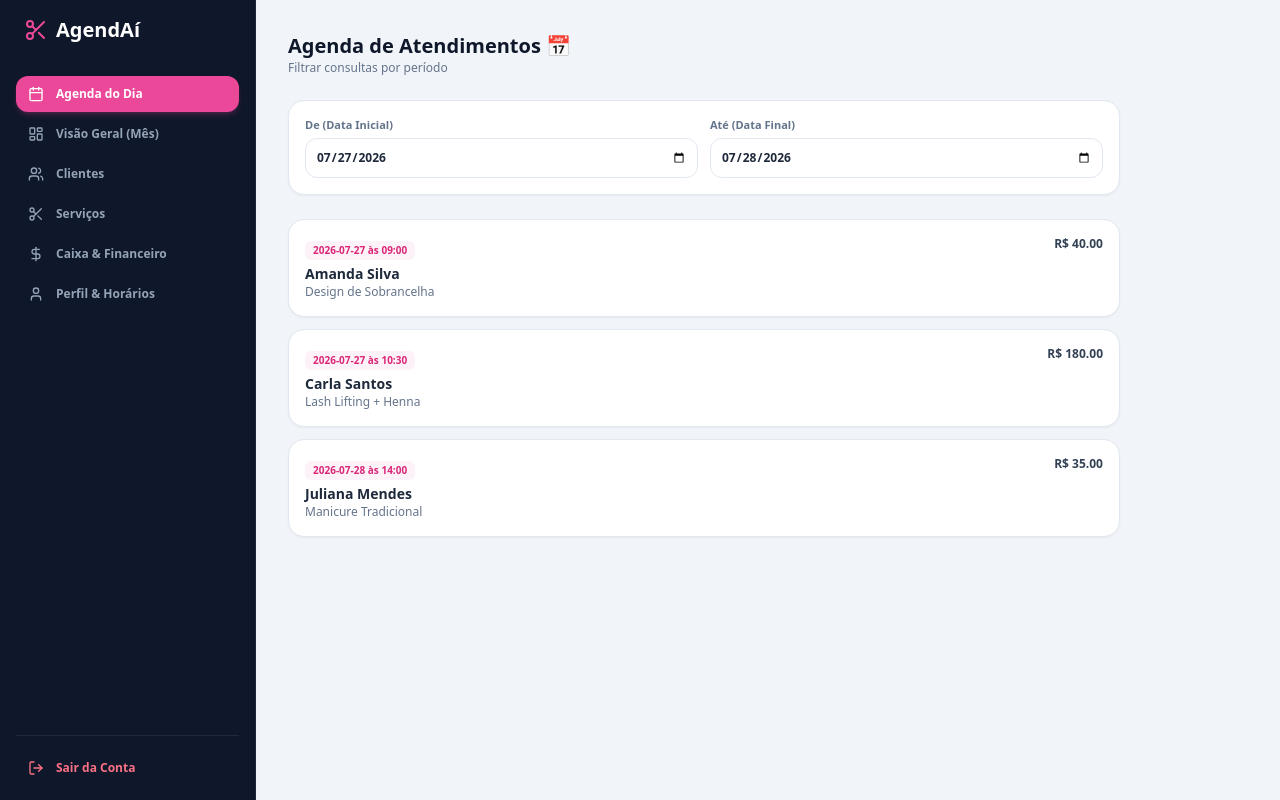
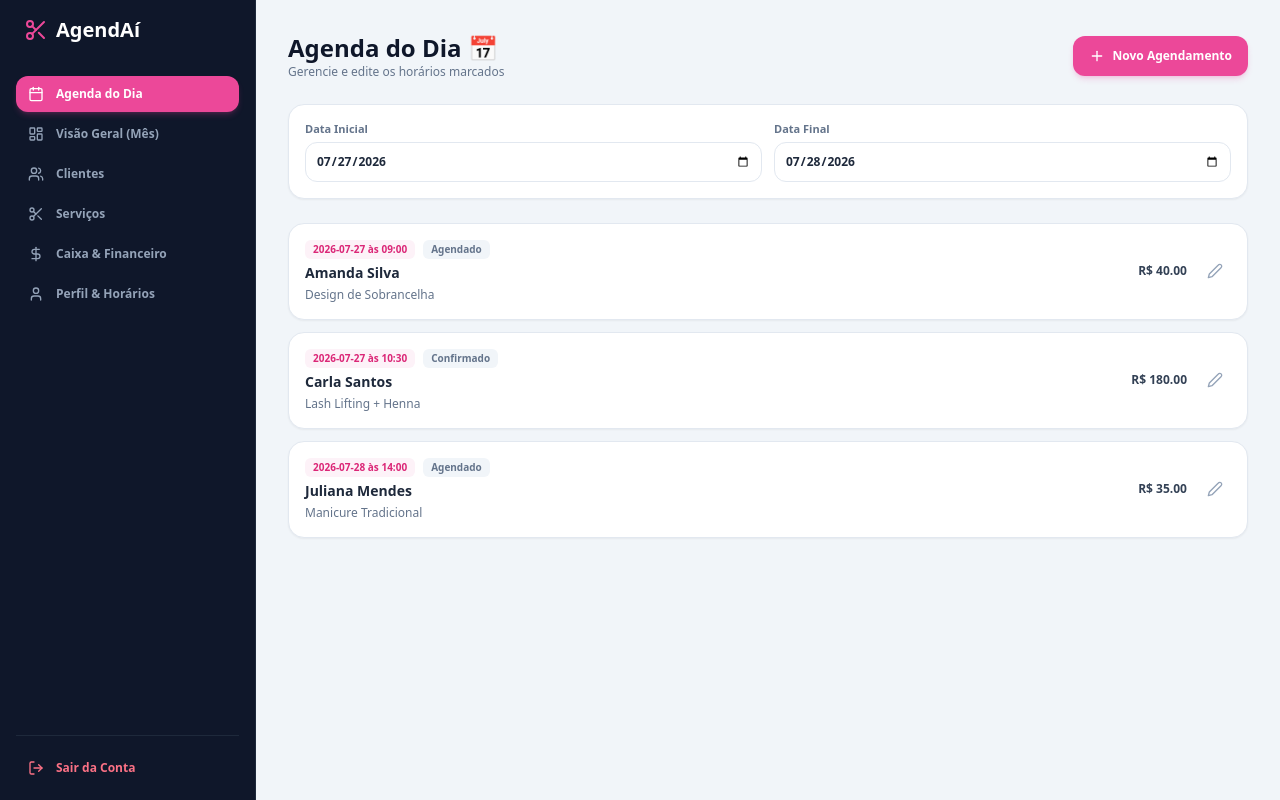
Before and after one commit to felipegdossantos8-glitch/agendai, a Next.js app: page /dashboard in a window 1280 px wide. Built offline with nearby package versions, Linux system fonts and the light colour scheme.

Commit message:
Update page.tsx

```diff
--- a/src/app/dashboard/page.tsx
+++ b/src/app/dashboard/page.tsx
@@ -2,37 +2,108 @@
 
 import { useState } from "react";
 import Sidebar from "@/components/Sidebar";
-import { Calendar as CalendarIcon, Clock, CheckCircle2, MessageSquare, Plus } from "lucide-react";
+import { Plus, Edit2, Calendar as CalendarIcon, Clock, X, Check } from "lucide-react";
+
+interface Agendamento {
+  id: string;
+  data: string;
+  cliente: string;
+  servico: string;
+  horario: string;
+  valor: number;
+  status: string;
+}
 
 export default function PainelAgenda() {
   const [dataInicio, setDataInicio] = useState("2026-07-27");
   const [dataFim, setDataFim] = useState("2026-07-28");
+  const [modalAberto, setModalAberto] = useState(false);
+  const [editandoId, setEditandoId] = useState<string | null>(null);
 
-  const [agendamentos] = useState([
-    { id: "1", data: "2026-07-27", cliente: "Amanda Silva", servico: "Design de Sobrancelha", horario: "09:00", valor: 40.0, telefone: "5511988888888" },
-    { id: "2", data: "2026-07-27", cliente: "Carla Santos", servico: "Lash Lifting + Henna", horario: "10:30", valor: 180.0, telefone: "5511977777777" },
-    { id: "3", data: "2026-07-28", cliente: "Juliana Mendes", servico: "Manicure Tradicional", horario: "14:00", valor: 35.0, telefone: "5511966666666" },
+  const [agendamentos, setAgendamentos] = useState<Agendamento[]>([
+    { id: "1", data: "2026-07-27", cliente: "Amanda Silva", servico: "Design de Sobrancelha", horario: "09:00", valor: 40.0, status: "Agendado" },
+    { id: "2", data: "2026-07-27", cliente: "Carla Santos", servico: "Lash Lifting + Henna", horario: "10:30", valor: 180.0, status: "Confirmado" },
+    { id: "3", data: "2026-07-28", cliente: "Juliana Mendes", servico: "Manicure Tradicional", horario: "14:00", valor: 35.0, status: "Agendado" },
   ]);
+
+  // Form State
+  const [cliente, setCliente] = useState("");
+  const [servico, setServico] = useState("");
+  const [data, setData] = useState("2026-07-27");
+  const [horario, setHorario] = useState("10:00");
+  const [valor, setValor] = useState("50.00");
 
   const agendamentosFiltrados = agendamentos.filter(
     (a) => a.data >= dataInicio && a.data <= dataFim
   );
 
+  const abrirModalParaCriar = () => {
+    setEditandoId(null);
+    setCliente("");
+    setServico("");
+    setData("2026-07-27");
+    setHorario("10:00");
+    setValor("50.00");
+    setModalAberto(true);
+  };
+
+  const abrirModalParaEditar = (item: Agendamento) => {
+    setEditandoId(item.id);
+    setCliente(item.cliente);
+    setServico(item.servico);
+    setData(item.data);
+    setHorario(item.horario);
+    setValor(item.valor.toString());
+    setModalAberto(true);
+  };
+
+  const salvarAgendamento = (e: React.FormEvent) => {
+    e.preventDefault();
+    if (editandoId) {
+      setAgendamentos((prev) =>
+        prev.map((a) =>
+          a.id === editandoId
+            ? { ...a, cliente, servico, data, horario, valor: parseFloat(valor) || 0 }
+            : a
+        )
+      );
+    } else {
+      const novo: Agendamento = {
+        id: Date.now().toString(),
+        cliente,
+        servico,
+        data,
+        horario,
+        valor: parseFloat(valor) || 0,
+        status: "Agendado",
+      };
+      setAgendamentos([...agendamentos, novo]);
+    }
+    setModalAberto(false);
+  };
+
   return (
-    <div className="flex min-h-screen bg-slate-100 text-slate-800">
+    <div className="flex h-screen bg-slate-100 text-slate-800 overflow-hidden">
       <Sidebar />
-      <main className="flex-1 p-4 md:p-8 overflow-y-auto max-w-4xl">
-        <header className="mb-6 flex justify-between items-center">
+      <main className="flex-1 p-4 md:p-8 overflow-y-auto">
+        <header className="mb-6 flex flex-col md:flex-row md:items-center justify-between gap-4">
           <div>
-            <h1 className="text-xl font-bold text-slate-900">Agenda de Atendimentos 📅</h1>
-            <p className="text-xs text-slate-500">Filtrar consultas por período</p>
+            <h1 className="text-2xl font-bold text-slate-900">Agenda do Dia 📅</h1>
+            <p className="text-xs text-slate-500">Gerencie e edite os horários marcados</p>
           </div>
+          <button
+            onClick={abrirModalParaCriar}
+            className="bg-pink-500 hover:bg-pink-600 text-white text-xs font-bold px-4 py-3 rounded-xl flex items-center justify-center gap-2 shadow-md shadow-pink-500/20 active:scale-95 transition-all"
+          >
+            <Plus size={16} />
+            Novo Agendamento
+          </button>
         </header>
 
-        {/* Filtro por Intervalo: Data De - Até */}
+        {/* Filtro por Intervalo */}
         <div className="bg-white p-4 rounded-2xl border border-slate-200 shadow-sm mb-6 flex flex-wrap items-center gap-3">
           <div className="flex-1 min-w-[130px]">
-            <label className="block text-[11px] font-bold text-slate-500 mb-1">De (Data Inicial)</label>
+            <label className="block text-[11px] font-bold text-slate-500 mb-1">Data Inicial</label>
             <input
               type="date"
               value={dataInicio}
@@ -40,9 +111,8 @@ export default function PainelAgenda() {
               className="w-full p-2.5 rounded-xl border border-slate-200 text-xs font-semibold focus:outline-none focus:border-pink-500"
             />
           </div>
-
           <div className="flex-1 min-w-[130px]">
-            <label className="block text-[11px] font-bold text-slate-500 mb-1">Até (Data Final)</label>
+            <label className="block text-[11px] font-bold text-slate-500 mb-1">Data Final</label>
             <input
               type="date"
               value={dataFim}
@@ -53,29 +123,135 @@ export default function PainelAgenda() {
         </div>
 
         {/* Lista de Atendimentos */}
-        <div className="space-y-3">
+        <div className="space-y-3 pb-12">
           {agendamentosFiltrados.length === 0 ? (
             <div className="text-center py-10 bg-white rounded-2xl border text-xs text-slate-400">
               Nenhum agendamento encontrado no período selecionado.
             </div>
           ) : (
             agendamentosFiltrados.map((item) => (
-              <div key={item.id} className="p-4 bg-white rounded-2xl border border-slate-200 shadow-sm flex flex-col gap-2">
-                <div className="flex justify-between items-start">
-                  <div>
-                    <span className="text-[10px] font-bold text-pink-600 bg-pink-50 px-2 py-0.5 rounded-md inline-block mb-1">
+              <div key={item.id} className="p-4 bg-white rounded-2xl border border-slate-200 shadow-sm flex items-center justify-between gap-4">
+                <div className="space-y-1">
+                  <div className="flex items-center gap-2">
+                    <span className="text-[10px] font-bold text-pink-600 bg-pink-50 px-2 py-0.5 rounded-md">
                       {item.data} às {item.horario}
                     </span>
-                    <h3 className="font-bold text-sm text-slate-800">{item.cliente}</h3>
-                    <p className="text-xs text-slate-500">{item.servico}</p>
+                    <span className="text-[10px] font-bold text-slate-500 bg-slate-100 px-2 py-0.5 rounded-md">
+                      {item.status}
+                    </span>
                   </div>
-                  <span className="font-bold text-xs text-slate-700">R$ {item.valor.toFixed(2)}</span>
+                  <h3 className="font-bold text-sm text-slate-800">{item.cliente}</h3>
+                  <p className="text-xs text-slate-500">{item.servico}</p>
+                </div>
+
+                <div className="flex items-center gap-3">
+                  <span className="font-extrabold text-xs text-slate-700">R$ {item.valor.toFixed(2)}</span>
+                  <button
+                    onClick={() => abrirModalParaEditar(item)}
+                    className="p-2 text-slate-400 hover:text-pink-500 hover:bg-pink-50 rounded-lg transition-all"
+                    title="Editar Agendamento"
+                  >
+                    <Edit2 size={16} />
+                  </button>
                 </div>
               </div>
             ))
           )}
         </div>
       </main>
+
+      {/* Modal para Agendar / Editar */}
+      {modalAberto && (
+        <div className="fixed inset-0 bg-slate-900/60 backdrop-blur-sm z-50 flex items-center justify-center p-4">
+          <div className="bg-white w-full max-w-md rounded-2xl p-6 shadow-2xl border border-slate-200 space-y-4">
+            <div className="flex justify-between items-center border-b pb-3">
+              <h3 className="font-bold text-base text-slate-800">
+                {editandoId ? "Editar Agendamento" : "Novo Agendamento"}
+              </h3>
+              <button onClick={() => setModalAberto(false)} className="text-slate-400 hover:text-slate-600">
+                <X size={20} />
+              </button>
+            </div>
+
+            <form onSubmit={salvarAgendamento} className="space-y-3">
+              <div>
+                <label className="block text-xs font-bold text-slate-600 mb-1">Nome da Cliente</label>
+                <input
+                  type="text"
+                  required
+                  value={cliente}
+                  onChange={(e) => setCliente(e.target.value)}
+                  placeholder="Ex: Maria Oliveira"
+                  className="w-full p-2.5 rounded-xl border border-slate-200 text-xs font-semibold focus:outline-none focus:border-pink-500"
+                />
+              </div>
+
+              <div>
+                <label className="block text-xs font-bold text-slate-600 mb-1">Serviço</label>
+                <input
+                  type="text"
+                  required
+                  value={servico}
+                  onChange={(e) => setServico(e.target.value)}
+                  placeholder="Ex: Manicure + Pedicure"
+                  className="w-full p-2.5 rounded-xl border border-slate-200 text-xs font-semibold focus:outline-none focus:border-pink-500"
+                />
+              </div>
+
+              <div className="grid grid-cols-2 gap-2">
+                <div>
+                  <label className="block text-xs font-bold text-slate-600 mb-1">Data</label>
+                  <input
+                    type="date"
+                    required
+                    value={data}
+                    onChange={(e) => setData(e.target.value)}
+                    className="w-full p-2.5 rounded-xl border border-slate-200 text-xs font-semibold focus:outline-none focus:border-pink-500"
+                  />
+                </div>
+                <div>
+                  <label className="block text-xs font-bold text-slate-600 mb-1">Horário</label>
+                  <input
+                    type="time"
+                    required
+                    value={horario}
+                    onChange={(e) => setHorario(e.target.value)}
+                    className="w-full p-2.5 rounded-xl border border-slate-200 text-xs font-semibold focus:outline-none focus:border-pink-500"
+                  />
+                </div>
+              </div>
+
+              <div>
+                <label className="block text-xs font-bold text-slate-600 mb-1">Valor (R$)</label>
+                <input
+                  type="number"
+                  step="0.01"
+                  required
+                  value={valor}
+                  onChange={(e) => setValor(e.target.value)}
+                  className="w-full p-2.5 rounded-xl border border-slate-200 text-xs font-semibold focus:outline-none focus:border-pink-500"
+                />
+              </div>
+
+              <div className="pt-2 flex justify-end gap-2">
+                <button
+                  type="button"
+                  onClick={() => setModalAberto(false)}
+                  className="px-4 py-2.5 rounded-xl text-xs font-bold text-slate-500 hover:bg-slate-100"
+                >
+                  Cancelar
+                </button>
+                <button
+                  type="submit"
+                  className="px-4 py-2.5 rounded-xl text-xs font-bold text-white bg-pink-500 hover:bg-pink-600 shadow-md shadow-pink-500/20"
+                >
+                  Salvar
+                </button>
+              </div>
+            </form>
+          </div>
+        </div>
+      )}
     </div>
   );
 }
```
